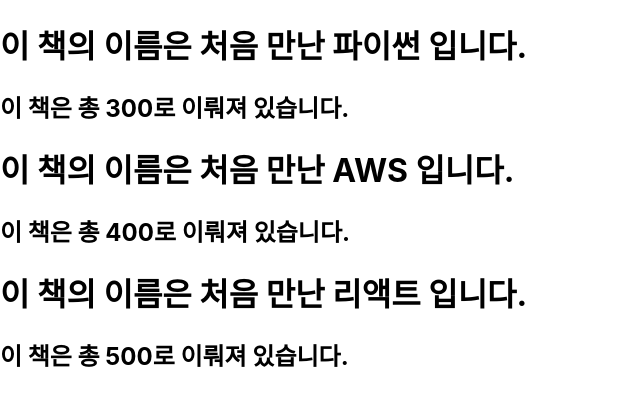
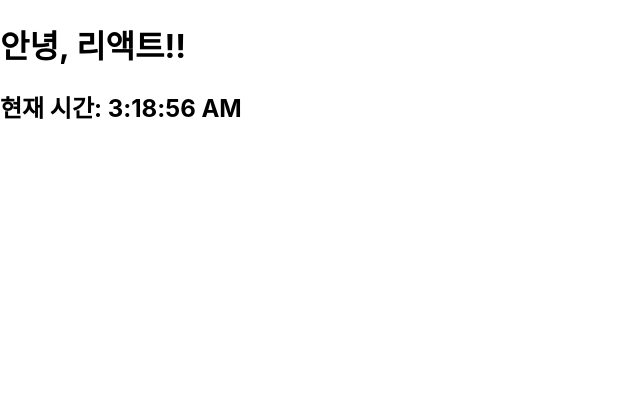
Before and after one commit to MinBokLee/soaple_study_ex, a React (Create React App) app in the folder soaple_study_ex/: page / in a window 1280 px wide. Shown: the top 406 px of the page, without its empty margins (0-640 px from the left). Built offline with nearby package versions, Linux system fonts and the light colour scheme.

Commit message:
make a Clock

```diff
--- /dev/null
+++ b/soaple_study_ex/src/chapter04/Clock.jsx
@@ -0,0 +1,11 @@
+import React from "react";
+function Clock(props){
+    return(
+        <div>
+            <h1>안녕, 리액트!!</h1>
+            <h2>현재 시간: {new Date().toLocaleTimeString()}</h2>
+        </div>
+    );
+}
+
+export default Clock;
--- a/soaple_study_ex/src/index.js
+++ b/soaple_study_ex/src/index.js
@@ -3,14 +3,25 @@
 import './index.css';
 // import App from './App';
 import reportWebVitals from './reportWebVitals';
+
 import Library from './chapter03/Library';
+import Clock from './chapter04/Clock';
+
 
 const root = ReactDOM.createRoot(document.getElementById('root'));
-root.render(
-  <React.StrictMode>
-    <Library />
-  </React.StrictMode>
-);
+setInterval(() => {
+  root.render(
+    <React.StrictMode>
+      <Clock />
+    </React.StrictMode>
+  );
+}, 1000);
+
+// root.render(
+//   <React.StrictMode>
+//     <Library />
+//   </React.StrictMode>
+// );
 
 // If you want to start measuring performance in your app, pass a function
 // to log results (for example: reportWebVitals(console.log))
```
